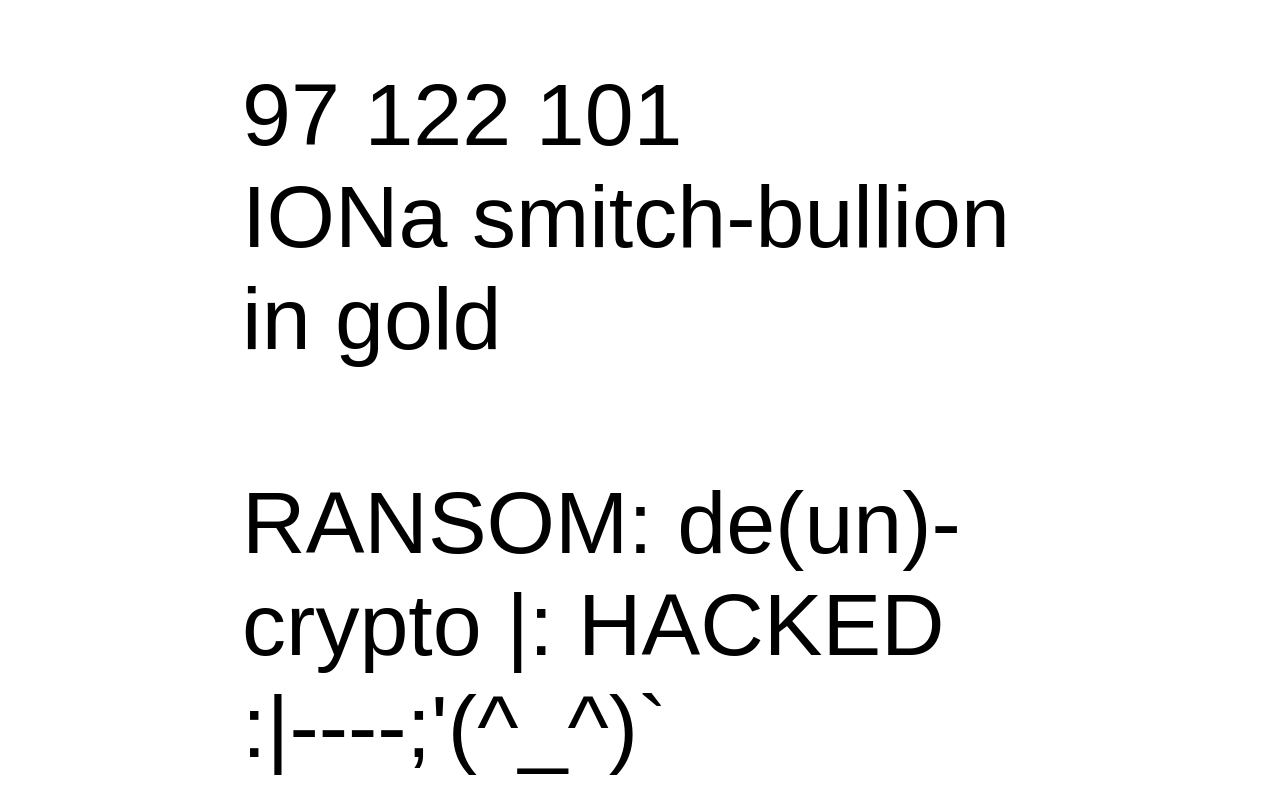
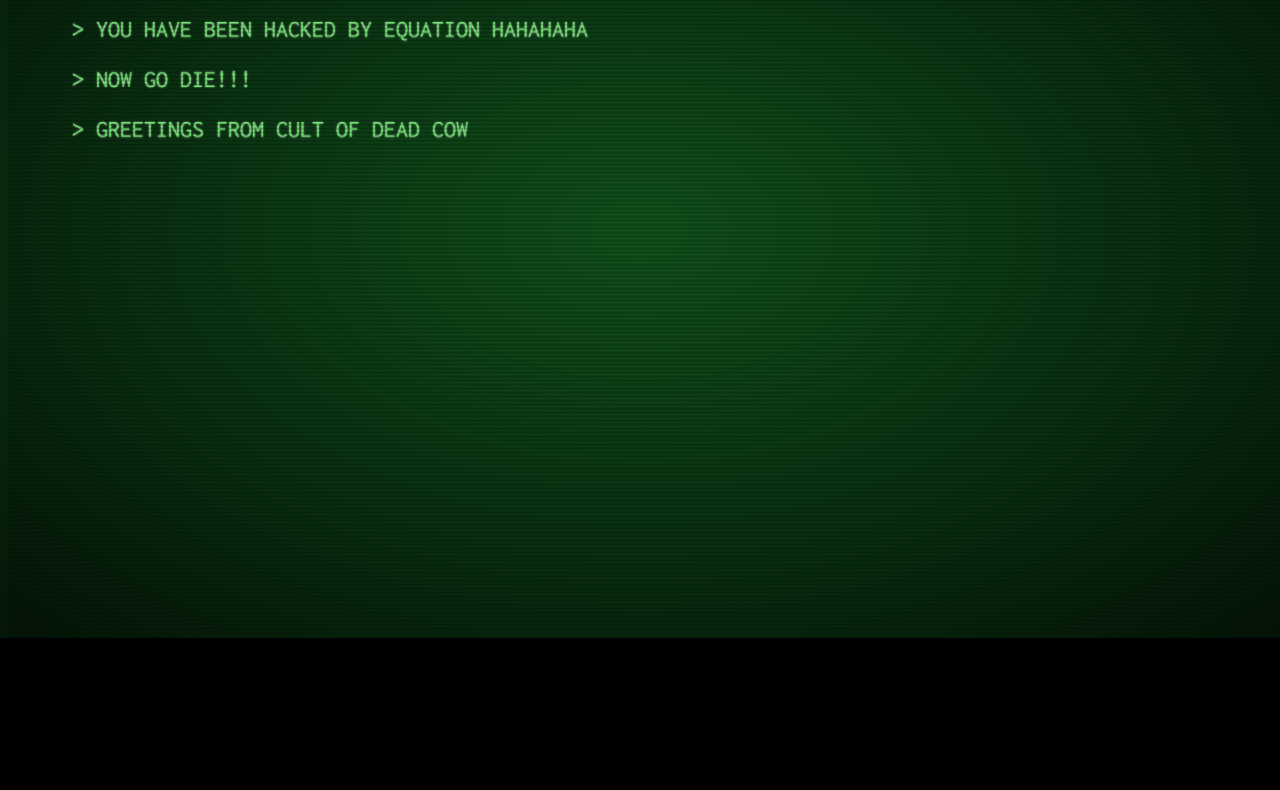
Before and after one commit to NuChwezi/landingpage, a plain HTML site: page index.html in a window 1280 px wide. Shown: the part 170-960 px from the top of the page. After the commit the page ends 808 px from the top, so only its background shows below. Drawn offline with Linux system fonts and the light colour scheme.

Commit message:
lols in the infosec dept!

```diff
--- a/index.html
+++ b/index.html
@@ -1,22 +1,19 @@
 <!DOCTYPE html>
-<html lang="en">
-	<head>
-		<meta charset="utf-8">
-		<meta name="viewport" content="width=device-width, initial-scale=1.0">
-	</head>
-	<body>
+<html lang="en" >
+<head>
+  <meta charset="UTF-8">
+  <title>Can I Haz Website</title>
+  <link rel="stylesheet" href="./style.css">
+</head>
+<body>
+<div class="overlay"></div>
+<div class="terminal">
+    <h1>Hacked <span class="errorcode">!!!</span></h1>
+    <p class="output">You have been hacked by EQUATION hahahaha </ü>
+        <p class="output">now go die!!!</p>
+        <p class="output">Greetings from Cult of Dead Cow</p>
+</div>
+<!-- partial -->
 
-		<div style="margin:2.66em;font-size: 88px;font-style: revert;font-family: fantasy;">
-
-			97 122 101
-			<br>
-			IONa smitch-bullion in gold
-			<br>
-			<br>
-
-			RANSOM: de(un)-crypto |: HACKED :|----;'(^_^)`
-			<br>
-
-		</div>
-	</body>
+</body>
 </html>
--- /dev/null
+++ b/style.css
@@ -0,0 +1,111 @@
+@import 'https://fonts.googleapis.com/css?family=Inconsolata';
+
+html {
+  min-height: 100%;
+}
+
+body {
+  box-sizing: border-box;
+  height: 100%;
+  background-color: #000000;
+  background-image: radial-gradient(#11581E, #041607);
+  font-family: 'Inconsolata', Helvetica, sans-serif;
+  font-size: 1.5rem;
+  color: rgba(255, 255, 128, 0.8);
+  text-shadow:
+      0 0 1ex rgba(51, 255, 51, 1),
+      0 0 2px rgba(255, 255, 255, 0.8);
+}
+
+.overlay {
+  pointer-events: none;
+  position: absolute;
+  width: 100%;
+  height: 100%;
+  background:
+      repeating-linear-gradient(
+      180deg,
+      rgba(0, 0, 0, 0) 0,
+      rgba(0, 0, 0, 0.3) 80%,
+      rgba(0, 0, 0, 0) 100%);
+  background-size: auto 4px;
+  z-index: 99;
+}
+
+.overlay::before {
+  content: "";
+  pointer-events: none;
+  position: absolute;
+  display: block;
+  top: 0;
+  left: 0;
+  right: 0;
+  bottom: 0;
+  width: 100%;
+  height: 100%;
+  background-image: linear-gradient(
+      0deg,
+      transparent 0%,
+      rgba(32, 128, 32, 0.2) 2%,
+      rgba(32, 128, 32, 0.8) 3%,
+      rgba(32, 128, 32, 0.2) 3%,
+      transparent 100%);
+  background-repeat: no-repeat;
+  animation: scan 7.5s linear 0s infinite;
+}
+
+@keyframes scan {
+  0%        { background-position: 0 -100vh; }
+  35%, 100% { background-position: 0 100vh; }
+}
+
+.terminal {
+  box-sizing: inherit;
+  position: absolute;
+  height: 100%;
+  width: 1000px;
+  max-width: 100%;
+  padding: 4rem;
+  text-transform: uppercase;
+}
+
+.output {
+  color: rgba(128, 255, 128, 0.8);
+  text-shadow:
+      0 0 1px rgba(51, 255, 51, 0.4),
+      0 0 2px rgba(255, 255, 255, 0.8);
+}
+
+.output::before {
+  content: "> ";
+}
+
+
+.input {
+  color: rgba(192, 255, 192, 0.8);
+  text-shadow:
+      0 0 1px rgba(51, 255, 51, 0.4),
+      0 0 2px rgba(255, 255, 255, 0.8);
+}
+
+.input::before {
+  content: "$ ";
+}
+
+
+a {
+  color: #fff;
+  text-decoration: none;
+}
+
+a::before {
+  content: "[";
+}
+
+a::after {
+  content: "]";
+}
+
+.errorcode {
+  color: yellow;
+}
```
